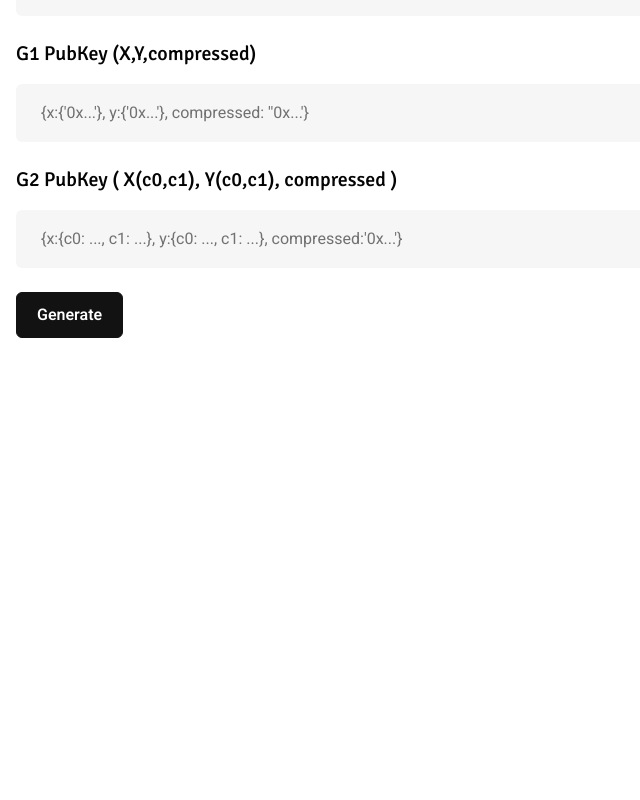
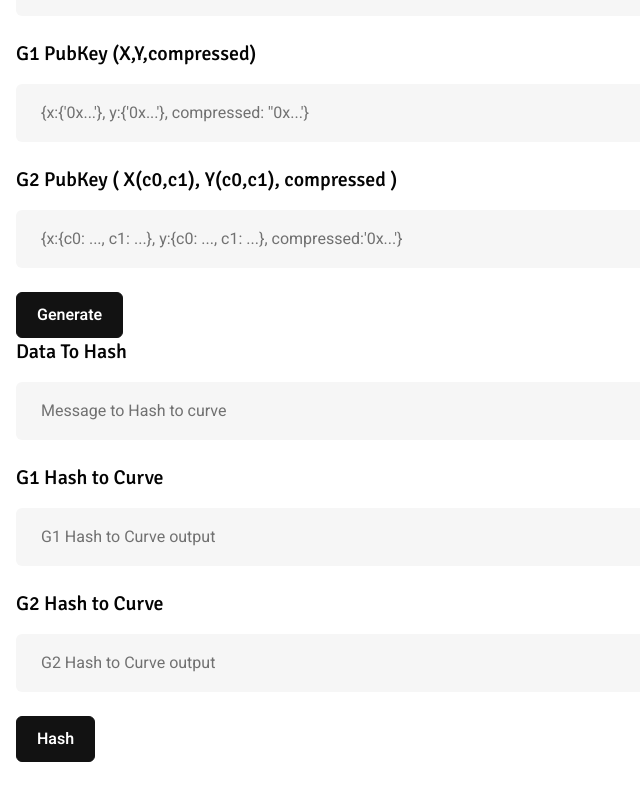
Before and after one commit to anupsv/bls-online, a Next.js app: page / in a window 1280 px wide. Shown: the part 1505-2305 px from the top of the page, without its empty margins (0-640 px from the left). Before the commit the page ends 1923 px from the top, so only its background shows below. Built offline with nearby package versions, Linux system fonts and the light colour scheme; what tailwind-bootstrap-grid would draw is missing.

Commit message:
fixing errors.

```diff
--- a/src/app/page.tsx
+++ b/src/app/page.tsx
@@ -3,20 +3,26 @@
 import React, {useState} from "react";
 
 const Home = () => {
-  const [pk, setPk] = useState("");
-  const [g1, setG1] = useState("");
-  const [g2, setG2] = useState("");
-  const [g1HashToCurve, setG1HashToCurve] = useState("");
-  const [hashData, setHashData] = useState("");
-  const [g2HashToCurve, setG2HashToCurve] = useState("");
-  const [hashErr, setHashErr] = useState("");
+  const [pkBls, setPk] = useState("");
+  const [g1Bls, setG1] = useState("");
+  const [g2Bls, setG2] = useState("");
+  const [g1HashToCurveBls, setG1HashToCurveBls] = useState("");
+  const [g2HashToCurveBls, setG2HashToCurveBls] = useState("");
+  const [hashErrBls, setHashErrBls] = useState("");
+  const [genErrBls, setGenErrBls] = useState("");
+  const [hashDataBls, setHashDataBls] = useState("");
 
   const [pkBn, setPkBn] = useState("");
   const [g1Bn, setG1Bn] = useState("");
   const [g2Bn, setG2Bn] = useState("");
+  const [hashDataBn, setHashDataBn] = useState("");
+  const [hashErrBn, setHashErrBn] = useState("");
+  const [genErrBn, setGenErr] = useState("");
+  const [g1HashToCurveBn, setG1HashToCurveBn] = useState("");
+  const [g2HashToCurveBn, setG2HashToCurveBn] = useState("");
 
-  const handleChange = (e: React.FormEvent<HTMLInputElement>) => {
-    setHashData(e.currentTarget.value);
+  const handleChangeBn = (e: React.FormEvent<HTMLInputElement>) => {
+    setHashDataBn(e.currentTarget.value);
   };
 
   const runBn254 = async () => {
@@ -40,25 +46,30 @@ const Home = () => {
       }));
     } catch (err) {
       console.log(err);
+      // @ts-ignore
+      setGenErr(err);
     }
   };
 
-  const runHashToCurve = async () => {
+  const runHashToCurveBls = async () => {
 
-    if (hashData.length === 0){
+  }
+  const runHashToCurveBn = async () => {
+
+    if (hashDataBn.length === 0){
       alert("Need data to hash!")
       return;
     }
 
     try {
-      const res = await fetch(`/api/bn254HashToCurve?message=${encodeURIComponent(hashData)}`)
+      const res = await fetch(`/api/bn254HashToCurve?message=${encodeURIComponent(hashDataBn)}`)
 
       const data = await res.json();
-      setG1HashToCurve(JSON.stringify({
+      setG1HashToCurveBn(JSON.stringify({
         "x": data["g1.x"],
         "y": data["g1.y"]
       }));
-      setG2HashToCurve(JSON.stringify({
+      setG2HashToCurveBn(JSON.stringify({
         "x": {
           "c0": data["g2.x.a0"],
           "c1": data["g2.x.a1"],
@@ -71,7 +82,7 @@ const Home = () => {
     } catch (err) {
       console.log(err);
       // @ts-ignore
-      setHashErr(err)
+      setHashErrBn(err)
     }
   }
 
@@ -95,6 +106,29 @@ const Home = () => {
       console.log(e)
     }
   };
+
+  const renderErr = (errr: string) => {
+    return errr && <div className={`notice error`}>
+      <div className="notice-head">
+        <svg
+          width="20"
+          height="20"
+          viewBox="0 0 20 20"
+          fill="none"
+          xmlns="http://www.w3.org/2000/svg"
+        >
+          <path
+            fillRule="evenodd"
+            clipRule="evenodd"
+            d="M10 0C15.522 0 20 4.478 20 10C20 15.522 15.522 20 10 20C4.478 20 0 15.522 0 10C0 4.478 4.478 0 10 0ZM10 2C5.589 2 2 5.589 2 10C2 14.411 5.589 18 10 18C14.411 18 18 14.411 18 10C18 5.589 14.411 2 10 2ZM12.293 6.293L13.707 7.707L11.414 10L13.707 12.293L12.293 13.707L10 11.414L7.707 13.707L6.293 12.293L8.586 10L6.293 7.707L7.707 6.293L10 8.586L12.293 6.293Z"
+            fill="currentColor"
+          />
+        </svg>
+        <p className="my-0 ml-1.5">Error</p>
+      </div>
+      <div className="notice-body">{errr}</div>
+    </div>
+  }
 
   return (
     <section className="section-sm">
@@ -147,17 +181,20 @@ const Home = () => {
                 <button type="submit" className="btn btn-primary" onClick={() => runBn254()}>
                   Generate
                 </button>
+
+              {renderErr(genErrBn)}
+
               <hr />
 
               <div className="mb-6">
-                <label htmlFor="hash-data" className="form-label">
+                <label htmlFor="hash-data-bn" className="form-label">
                   Data To Hash
                 </label>
                 <input
-                  id="hash-data"
-                  name="hashData"
-                  value={hashData}
-                  onChange={handleChange}
+                  id="hash-data-bn"
+                  name="hashDataBn"
+                  value={hashDataBn}
+                  onChange={handleChangeBn}
                   className="form-input"
                   readOnly={false}
                   placeholder="Message to Hash to curve"
@@ -166,13 +203,13 @@ const Home = () => {
               </div>
 
               <div className="mb-6">
-                <label htmlFor="hash-g1" className="form-label">
+                <label htmlFor="hash-g1-bn" className="form-label">
                   G1 Hash to Curve
                 </label>
                 <input
-                  id="hash-g1"
-                  name="hashG1"
-                  value={g1HashToCurve}
+                  id="hash-g1-bn"
+                  name="hashG1Bn"
+                  value={g1HashToCurveBn}
                   className="form-input"
                   readOnly={true}
                   placeholder="G1 Hash to Curve output"
@@ -181,13 +218,13 @@ const Home = () => {
               </div>
 
               <div className="mb-6">
-                <label htmlFor="hash-g2" className="form-label">
+                <label htmlFor="hash-g2-bn" className="form-label">
                   G2 Hash to Curve
                 </label>
                 <input
-                  id="hash-g2"
-                  name="hashG2"
-                  value={g2HashToCurve}
+                  id="hash-g2-bn"
+                  name="hashG2Bn"
+                  value={g2HashToCurveBn}
                   className="form-input"
                   readOnly={true}
                   placeholder="G2 Hash to Curve output"
@@ -195,34 +232,10 @@ const Home = () => {
                 />
               </div>
 
-              <button type="submit" className="btn btn-primary" onClick={() => runHashToCurve()}>
+              <button type="submit" className="btn btn-primary" onClick={() => runHashToCurveBn()}>
                 Hash
               </button>
-
-              {hashErr
-                &&
-                <div className={`notice error`}>
-                  <div className="notice-head">
-                    <svg
-                      width="20"
-                      height="20"
-                      viewBox="0 0 20 20"
-                      fill="none"
-                      xmlns="http://www.w3.org/2000/svg"
-                    >
-                      <path
-                        fillRule="evenodd"
-                        clipRule="evenodd"
-                        d="M10 0C15.522 0 20 4.478 20 10C20 15.522 15.522 20 10 20C4.478 20 0 15.522 0 10C0 4.478 4.478 0 10 0ZM10 2C5.589 2 2 5.589 2 10C2 14.411 5.589 18 10 18C14.411 18 18 14.411 18 10C18 5.589 14.411 2 10 2ZM12.293 6.293L13.707 7.707L11.414 10L13.707 12.293L12.293 13.707L10 11.414L7.707 13.707L6.293 12.293L8.586 10L6.293 7.707L7.707 6.293L10 8.586L12.293 6.293Z"
-                        fill="currentColor"
-                      />
-                    </svg>
-                    <p className="my-0 ml-1.5">Error</p>
-                  </div>
-                  <div className="notice-body">{hashErr}</div>
-                </div>
-              }
-
+              {renderErr(hashErrBn)}
             </div>
           </div>
 
@@ -233,13 +246,13 @@ const Home = () => {
               <h2 className="mb-4">BLS12-381 Curve</h2>
               <hr/>
               <div className="mb-6">
-                <label htmlFor="pk" className="form-label">
+                <label htmlFor="pkBls" className="form-label">
                   Private Key
                 </label>
                 <input
-                  id="pk"
-                  name="name"
-                  value={pk}
+                  id="pkBls"
+                  name="pkBls"
+                  value={pkBls}
                   className="form-input"
                   readOnly={true}
                   placeholder="Private Key"
@@ -247,26 +260,26 @@ const Home = () => {
                 />
               </div>
               <div className="mb-6">
-                <label htmlFor="g1" className="form-label">
+                <label htmlFor="g1Bls" className="form-label">
                   G1 PubKey (X,Y,compressed)
                 </label>
                 <input
-                  id="g1"
-                  name="g1"
-                  value={g1}
+                  id="g1Bls"
+                  name="g1Bls"
+                  value={g1Bls}
                   className="form-input"
                   placeholder="{x:{'0x...'}, y:{'0x...'}, compressed: ''0x...'}"
                   type="text"
                 />
               </div>
               <div className="mb-6">
-                <label htmlFor="g2" className="form-label">
+                <label htmlFor="g2Bls" className="form-label">
                   G2 PubKey ( X(c0,c1), Y(c0,c1), compressed )
                 </label>
                 <input
-                  id="g2"
-                  name="g2"
-                  value={g2}
+                  id="g2Bls"
+                  name="g2Bls"
+                  value={g2Bls}
                   className="form-input"
                   placeholder="{x:{c0: ..., c1: ...}, y:{c0: ..., c1: ...}, compressed:'0x...'}"
                   type="text"
@@ -275,103 +288,64 @@ const Home = () => {
               <button type="submit" className="btn btn-primary" onClick={() => runBls12381()}>
                 Generate
               </button>
+
+              {renderErr(genErrBls)}
+
+              <div className="mb-6">
+                <label htmlFor="hashDataBls" className="form-label">
+                  Data To Hash
+                </label>
+                <input
+                  id="hashDataBls"
+                  name="hashDataBls"
+                  value={hashDataBls}
+                  onChange={handleChangeBn}
+                  className="form-input"
+                  readOnly={false}
+                  placeholder="Message to Hash to curve"
+                  type="text"
+                />
+              </div>
+
+              <div className="mb-6">
+                <label htmlFor="hash-g1-bls" className="form-label">
+                  G1 Hash to Curve
+                </label>
+                <input
+                  id="hash-g1-bls"
+                  name="hashG1Bls"
+                  value={g1HashToCurveBls}
+                  className="form-input"
+                  readOnly={true}
+                  placeholder="G1 Hash to Curve output"
+                  type="text"
+                />
+              </div>
+
+              <div className="mb-6">
+                <label htmlFor="hash-g2-bls" className="form-label">
+                  G2 Hash to Curve
+                </label>
+                <input
+                  id="hash-g2-bls"
+                  name="hashG2Bls"
+                  value={g2HashToCurveBls}
+                  className="form-input"
+                  readOnly={true}
+                  placeholder="G2 Hash to Curve output"
+                  type="text"
+                />
+              </div>
+
+              <button type="submit" className="btn btn-primary" onClick={() => runHashToCurveBls()}>
+                Hash
+              </button>
+              {renderErr(hashErrBls)}
             </div>
           </div>
         </div>
       </div>
     </section>
-    // <>
-    //   <section className="section pt-14">
-    //     <div className="container">
-    //       <div className="row justify-center">
-    //         <div className="mb-16 text-center lg:col-7">
-    //           <h1
-    //             className="mb-4"
-    //             dangerouslySetInnerHTML={markdownify(banner.title)}
-    //           />
-    //           <p
-    //             className="mb-8"
-    //             dangerouslySetInnerHTML={markdownify(banner.content ?? "")}
-    //           />
-    //           {banner.button!.enable && (
-    //             <a className="btn btn-primary" href={banner.button!.link}>
-    //               {banner.button!.label}
-    //             </a>
-    //           )}
-    //         </div>
-    //         {banner.image && (
-    //           <div className="col-12">
-    //             <ImageFallback
-    //               src={banner.image}
-    //               className="mx-auto"
-    //               width="800"
-    //               height="420"
-    //               alt="banner image"
-    //               priority
-    //             />
-    //           </div>
-    //         )}
-    //       </div>
-    //     </div>
-    //   </section>
-    //
-    //   {features.map((feature, index: number) => (
-    //     <section
-    //       key={index}
-    //       className={`section-sm ${index % 2 === 0 && "bg-gradient"}`}
-    //     >
-    //       <div className="container">
-    //         <div className="row items-center justify-between">
-    //           <div
-    //             className={`mb:md-0 mb-6 md:col-5 ${
-    //               index % 2 !== 0 && "md:order-2"
-    //             }`}
-    //           >
-    //             <ImageFallback
-    //               src={feature.image}
-    //               height={480}
-    //               width={520}
-    //               alt={feature.title}
-    //             />
-    //           </div>
-    //           <div
-    //             className={`md:col-7 lg:col-6 ${
-    //               index % 2 !== 0 && "md:order-1"
-    //             }`}
-    //           >
-    //             <h2
-    //               className="mb-4"
-    //               dangerouslySetInnerHTML={markdownify(feature.title)}
-    //             />
-    //             <p
-    //               className="mb-8 text-lg"
-    //               dangerouslySetInnerHTML={markdownify(feature.content)}
-    //             />
-    //             <ul>
-    //               {feature.bulletpoints.map((bullet: string) => (
-    //                 <li className="relative mb-4 pl-6" key={bullet}>
-    //                   <FaCheck className={"absolute left-0 top-1.5"} />
-    //                   <span dangerouslySetInnerHTML={markdownify(bullet)} />
-    //                 </li>
-    //               ))}
-    //             </ul>
-    //             {feature.button.enable && (
-    //               <a
-    //                 className="btn btn-primary mt-5"
-    //                 href={feature.button.link}
-    //               >
-    //                 {feature.button.label}
-    //               </a>
-    //             )}
-    //           </div>
-    //         </div>
-    //       </div>
-    //     </section>
-    //   ))}
-    //
-    //   <Testimonials data={testimonial} />
-    //   <CallToAction data={callToAction} />
-    // </>
   );
 };
 
```
